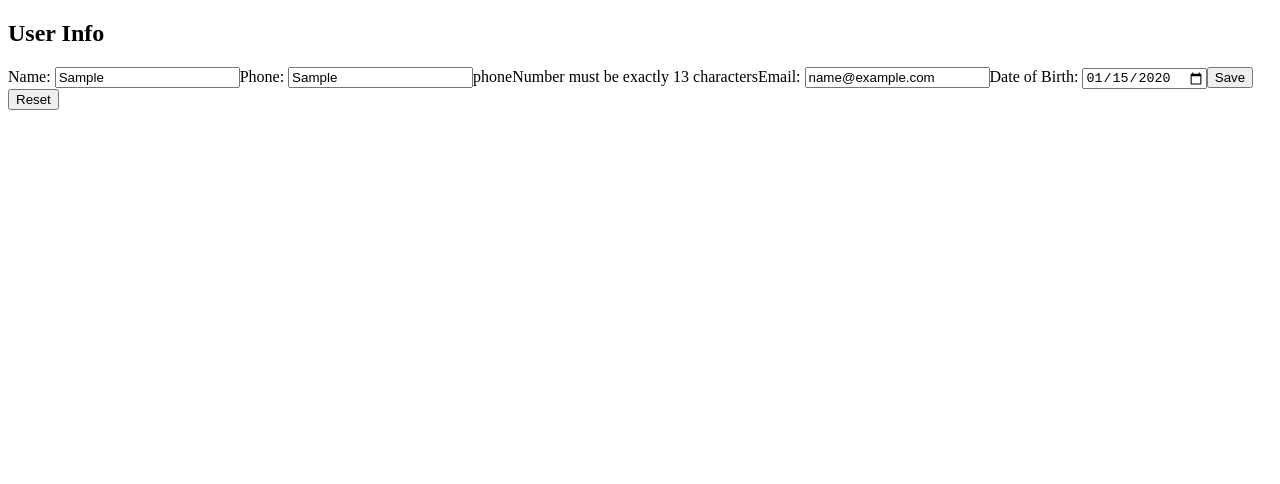
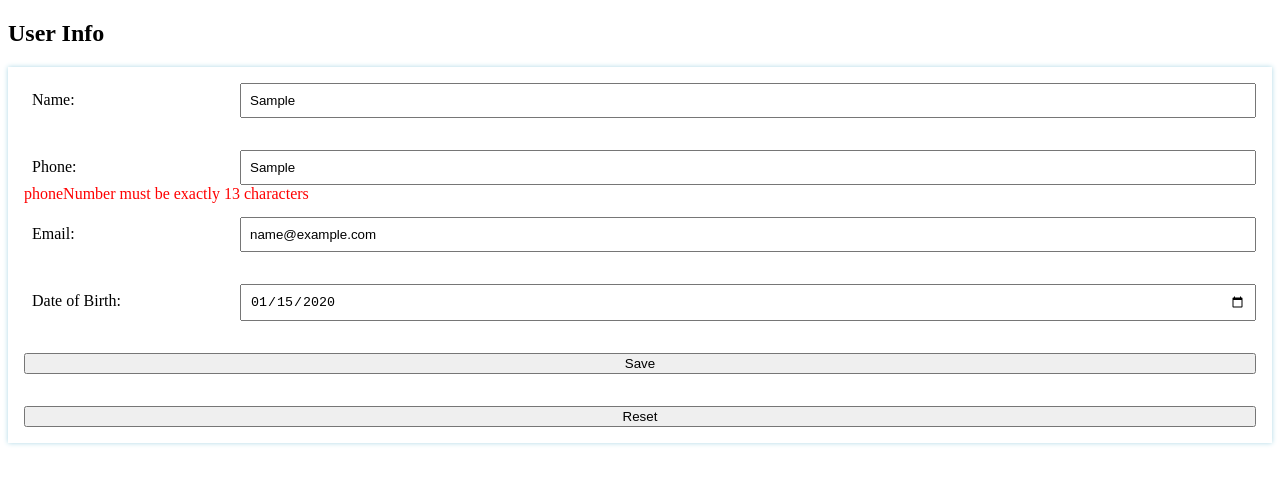
Before and after one commit to pecourses/pe2024-1-react-app, a React (Vite) app: page / in a window 1280 px wide. Both pictures are taken after typing "Sample", "Sample", "name@example.com", "2020-01-15" into the empty fields and a click on the button "Save". Shown: the top 484 px of the page. Built offline with nearby package versions, Linux system fonts and the light colour scheme; the HTML template or start-up script is replaced by a standard one.

Commit message:
Add form style

```diff
--- /dev/null
+++ b/src/components/forms/ContactsForm/ContactsForm.module.css
@@ -0,0 +1,42 @@
+.form {
+  display: flex;
+  flex-direction: column;
+  gap: 2rem;
+  padding: 1rem;
+  box-shadow: 0 0 5px lightblue;
+}
+
+.label {
+  display: flex;
+  gap: 1rem;
+  justify-content: space-between;
+  flex-wrap: wrap;
+  position: relative;
+}
+
+.inputCaption {
+  padding: 0.5rem;
+  flex: 0 1 12.5rem;
+}
+
+.input {
+  padding: 0.5rem;
+  flex: 1 1 25rem;
+}
+
+.valid {
+  border: 1px solid green;
+  background-color: lightgreen;
+}
+
+.invalid {
+  border: 1px solid red;
+  background-color: lightcoral;
+}
+
+.error {
+  color: red;
+  position: absolute;
+  top: 100%;
+  left: 0;
+}
--- /dev/null
+++ b/src/components/forms/ContactsForm/ContactsForm.module.min.css
@@ -0,0 +1 @@
+.form{display:flex;flex-direction:column;gap:2rem;padding:1rem;box-shadow:0 0 5px lightblue}.label{display:flex;gap:1rem;justify-content:space-between;flex-wrap:wrap;position:relative}.inputCaption{padding:0.5rem;flex:0 1 12.5rem}.input{padding:0.5rem;flex:1 1 25rem}.valid{border:1px solid green;background-color:lightgreen}.invalid{border:1px solid red;background-color:lightcoral}.error{color:red;position:absolute;top:100%;left:0}
--- /dev/null
+++ b/src/components/forms/ContactsForm/ContactsForm.module.sass
@@ -0,0 +1,35 @@
+.form
+    display: flex
+    flex-direction: column
+    gap: 2rem
+    padding: 1rem
+    box-shadow: 0 0 5px lightblue
+
+.label
+    display: flex
+    gap: 1rem
+    justify-content: space-between
+    flex-wrap: wrap
+    position: relative
+
+.inputCaption
+    padding: 0.5rem
+    flex: 0 1 12.5rem
+
+.input
+    padding: 0.5rem
+    flex: 1 1 25rem
+
+.valid
+    border: 1px solid green
+    background-color: lightgreen
+
+.invalid
+    border: 1px solid red
+    background-color: lightcoral
+
+.error
+    color: red
+    position: absolute
+    top: 100%
+    left: 0
--- a/src/components/forms/ContactsForm/index.jsx
+++ b/src/components/forms/ContactsForm/index.jsx
@@ -1,5 +1,6 @@
 import { ErrorMessage, Field, Form, Formik } from "formik";
 import { CONTACTS_VALIDATION_SCHEMA } from "../../../utils/validationSchemas";
+import styles from "./ContactsForm.module.sass";
 
 // Name, Tel, Email, Birthday
 // userName, phoneNumber, email, birthday
@@ -24,35 +25,58 @@
         validationSchema={CONTACTS_VALIDATION_SCHEMA}
       >
         {formikProps => (
-          <Form>
-            <label>
-              <span>Name: </span>
+          <Form className={styles.form}>
+            <label className={styles.label}>
+              <span className={styles.inputCaption}>Name: </span>
               <Field
+                className={styles.input}
                 type="text"
                 name="userName"
                 placeholder="User Name"
                 autoFocus
               />
-              <ErrorMessage name="userName" />
+              <ErrorMessage
+                className={styles.error}
+                name="userName"
+                component="span"
+              />
             </label>
-            <label>
-              <span>Phone: </span>
+            <label className={styles.label}>
+              <span className={styles.inputCaption}>Phone: </span>
               <Field
+                className={styles.input}
                 type="text"
                 name="phoneNumber"
                 placeholder="+380XXXXXXXXX"
               />
-              <ErrorMessage name="phoneNumber" />
+              <ErrorMessage
+                className={styles.error}
+                name="phoneNumber"
+                component="span"
+              />
             </label>
-            <label>
-              <span>Email: </span>
-              <Field type="email" name="email" placeholder="your@mail" />
-              <ErrorMessage name="email" />
+            <label className={styles.label}>
+              <span className={styles.inputCaption}>Email: </span>
+              <Field
+                className={styles.input}
+                type="email"
+                name="email"
+                placeholder="your@mail"
+              />
+              <ErrorMessage
+                className={styles.error}
+                name="email"
+                component="span"
+              />
             </label>
-            <label>
-              <span>Date of Birth: </span>
-              <Field type="date" name="birthday" />
-              <ErrorMessage name="birthday" />
+            <label className={styles.label}>
+              <span className={styles.inputCaption}>Date of Birth: </span>
+              <Field className={styles.input} type="date" name="birthday" />
+              <ErrorMessage
+                className={styles.error}
+                name="birthday"
+                component="span"
+              />
             </label>
             <button type="submit">Save</button>
             <button type="reset">Reset</button>
```
